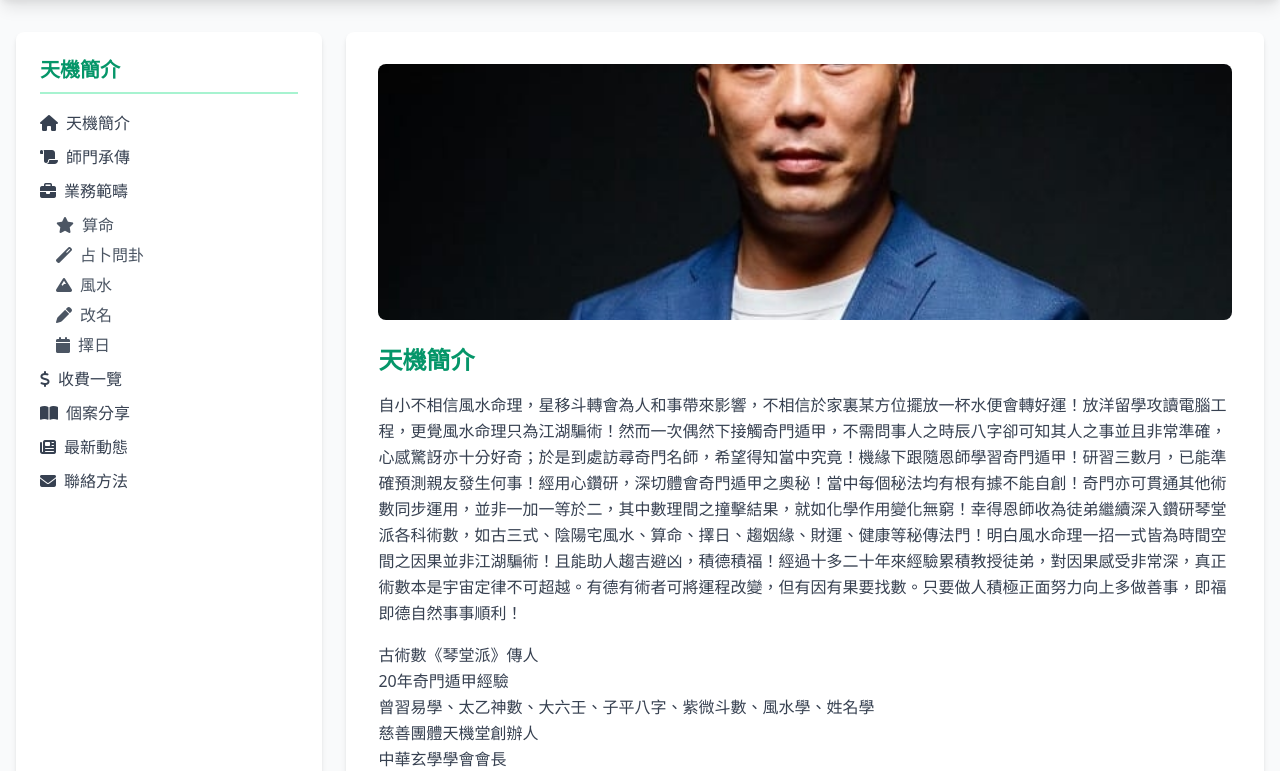
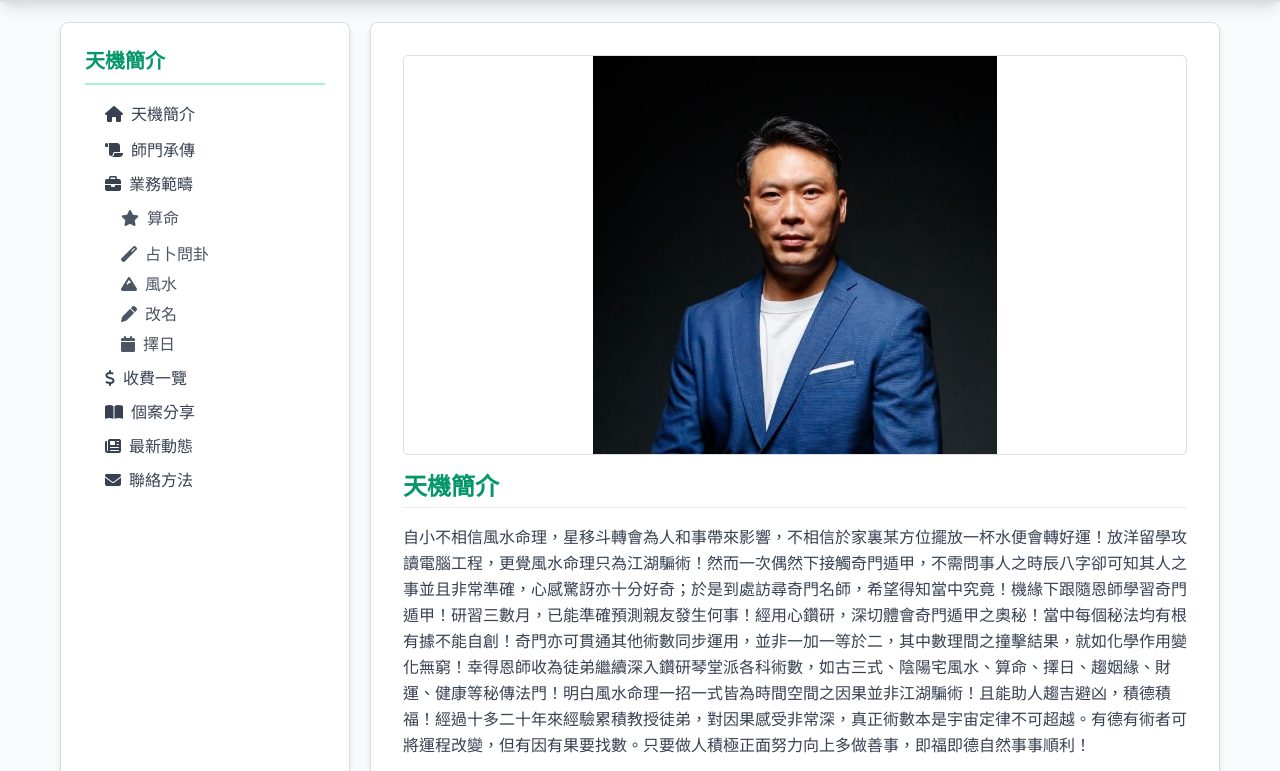
Before and after one commit to heroheroz/tinkeihk, a plain HTML site: page index.html in a window 1280 px wide. Shown: the part 96-867 px from the top of the page. Drawn offline with nearby package versions, Linux system fonts and the light colour scheme.

Commit message:
Update index.html

```diff
--- a/index.html
+++ b/index.html
@@ -18,7 +18,17 @@
         }
         .hover-scale { transition: transform 0.3s ease; }
         .hover-scale:hover { transform: scale(1.05); }
+        .full-face-img {
+            width: 100%;
+            height: auto;
+            max-height: 400px; /* Adjust this value to ensure the full face is visible */
+            object-fit: contain; /* Ensures the image maintains aspect ratio and shows fully */
+            border: 1px solid #ddd;
+            border-radius: 5px;
+            margin-bottom: 15px;
+        }
     </style>
+    <link rel="stylesheet" href="css/styles.css">
 </head>
 <body class="bg-gray-50 font-sans leading-relaxed text-gray-800 smooth-scroll">
     <header class="bg-gradient-to-r from-gray-800 to-gray-900 text-white py-4 px-6 flex items-center justify-between shadow-lg">
@@ -54,8 +64,8 @@
         </aside>
 
         <main class="md:w-3/4 bg-white p-8 rounded-lg shadow-md">
-            <img src="img/sifu.jpg" alt="Sifu Photo" class="w-full h-64 object-cover rounded-lg mb-6 hover-scale">
             <section id="intro" class="section active fade-in">
+                <img src="img/sifu.jpg" alt="Sifu Photo" class="full-face-img hover-scale">
                 <h2 class="text-2xl font-bold text-green-600 mb-4">天機簡介</h2>
                 <p class="text-gray-700">自小不相信風水命理，星移斗轉會為人和事帶來影響，不相信於家裏某方位擺放一杯水便會轉好運！放洋留學攻讀電腦工程，更覺風水命理只為江湖騙術！然而一次偶然下接觸奇門遁甲，不需問事人之時辰八字卻可知其人之事並且非常準確，心感驚訝亦十分好奇；於是到處訪尋奇門名師，希望得知當中究竟！機緣下跟隨恩師學習奇門遁甲！研習三數月，已能準確預測親友發生何事！經用心鑽研，深切體會奇門遁甲之奧秘！當中每個秘法均有根有據不能自創！奇門亦可貫通其他術數同步運用，並非一加一等於二，其中數理間之撞擊結果，就如化學作用變化無窮！幸得恩師收為徒弟繼續深入鑽研琴堂派各科術數，如古三式、陰陽宅風水、算命、擇日、趨姻緣、財運、健康等秘傳法門！明白風水命理一招一式皆為時間空間之因果並非江湖騙術！且能助人趨吉避凶，積德積福！經過十多二十年來經驗累積教授徒弟，對因果感受非常深，真正術數本是宇宙定律不可超越。有德有術者可將運程改變，但有因有果要找數。只要做人積極正面努力向上多做善事，即福即德自然事事順利！</p>
                 <p class="text-gray-700 mt-4">
@@ -74,14 +84,13 @@
             </section>
 
             <section id="lineage" class="section fade-in">
-                <img src="img/group.jpg" alt="Group Photo" class="w-full h-64 object-cover rounded-lg mb-6 hover-scale">
+                <img src="img/group.jpg" alt="Group Photo" class="full-face-img hover-scale">
                 <h2 class="text-2xl font-bold text-green-600 mb-4">師門承傳</h2>
-                <p class="text-gray-700">琴堂派之歷史可追溯自漢朝，祖先師為朝廷欽天監（為皇帝觀察天文，制歷法，擇日占卦之官位）！因職之便，博覧宮中秘典，將各術數及古三式融會員通，卻因朝廷黑暗未有張揚！及後朝中爭鬥，祖先師稱因病還鄉而可保未受加害！於鄉間隱世行醫，有緣遇謙厚聰慧之人，將三式傳授，望三式絕學得以傳承。祖師格言：「寧可失傳，不可妄傳。」我派千年以來將各科術數去蕪存菁，將核心部份加以鑽研，並將古法術數之精萃擇人而授，代代相傳！所以並非自學或上修三幾課堂可比！在此感謝恩師收我為徒，並肯定本人之人品道德有義及確認本人為琴堂派承傳門人！</p>
+                <p class="text-gray-700">琴堂派之歷史可追溯自漢朝，祖先師為朝廷欽天監（為皇帝觀察天文，制歷法，擇日占卦之官位）！因職之便，博覽宮中秘典，將各術數及古三式融會貫通，卻因朝廷黑暗未有張揚！及後朝中爭鬥，祖先師稱因病還鄉而可保未受加害！於鄉間隱世行醫，有緣遇謙厚聰慧之人，將三式傳授，望三式絕學得以傳承。祖師格言：「寧可失傳，不可妄傳。」我派千年以來將各科術數去蕪存菁，將核心部份加以鑽研，並將古法術數之精萃擇人而授，代代相傳！所以並非自學或上修三幾課堂可比！在此感謝恩師收我為徒，並肯定本人之人品道德有義及確認本人為琴堂派承傳門人！</p>
                 <p class="text-gray-700 mt-4">有緣拜入琴堂派邵問津大師門下學習奇門遁甲及古三式，盡得真傳，尤其奇門遁甲特別精進。往後跟10多位老師學習風水，得到各派所長，尤其最後一位康師父帶我進入另一個風水境界，之前10多位老師未能圓滿解釋的問題，在康師父學習過程中得到完美答案，深明風水的核心所在。現在弟子近200人，約有10位已經開班授徒，將珍貴學問薪火相傳得以傳承。</p>
             </section>
 
             <section id="scope" class="section fade-in">
-                <img src="img/jc.jpg" alt="JC Photo" class="w-full h-64 object-cover rounded-lg mb-6 hover-scale">
                 <h2 class="text-2xl font-bold text-green-600 mb-4">業務範疇</h2>
                 <p class="text-gray-700">提供全方位玄學服務，包括算命、占卜問卦、風水、改名及擇日。</p>
             </section>
```
